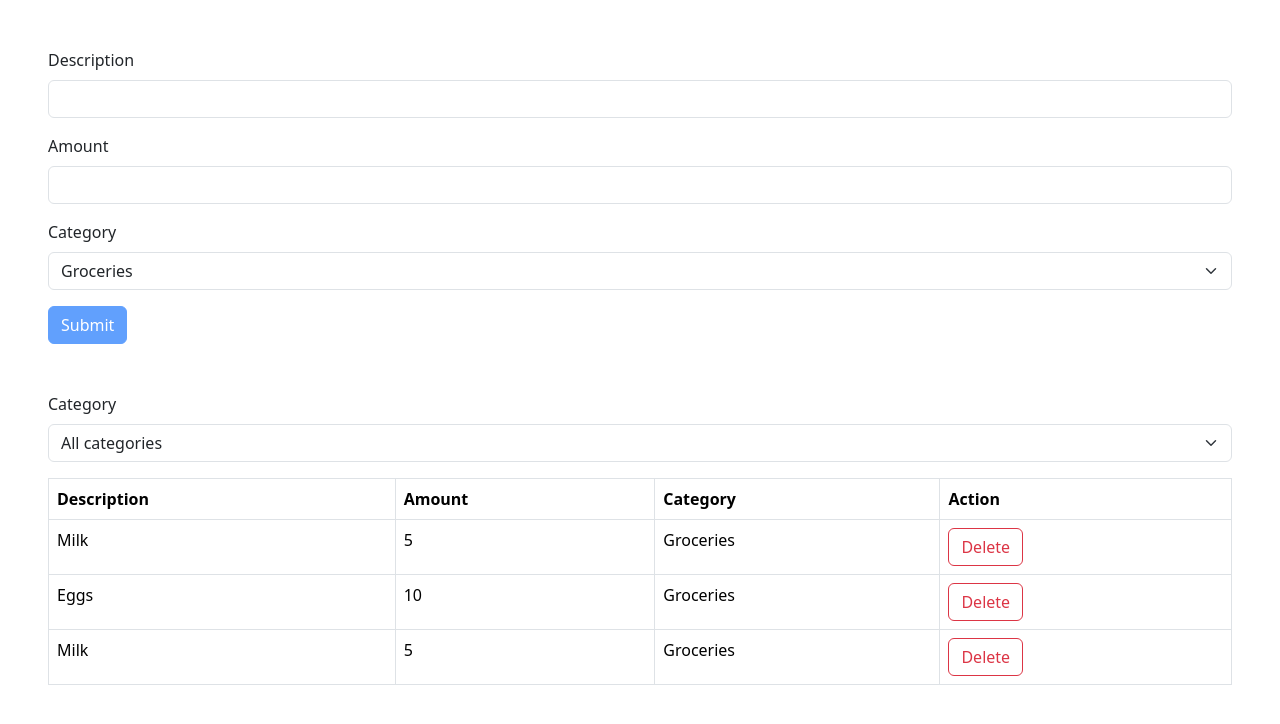
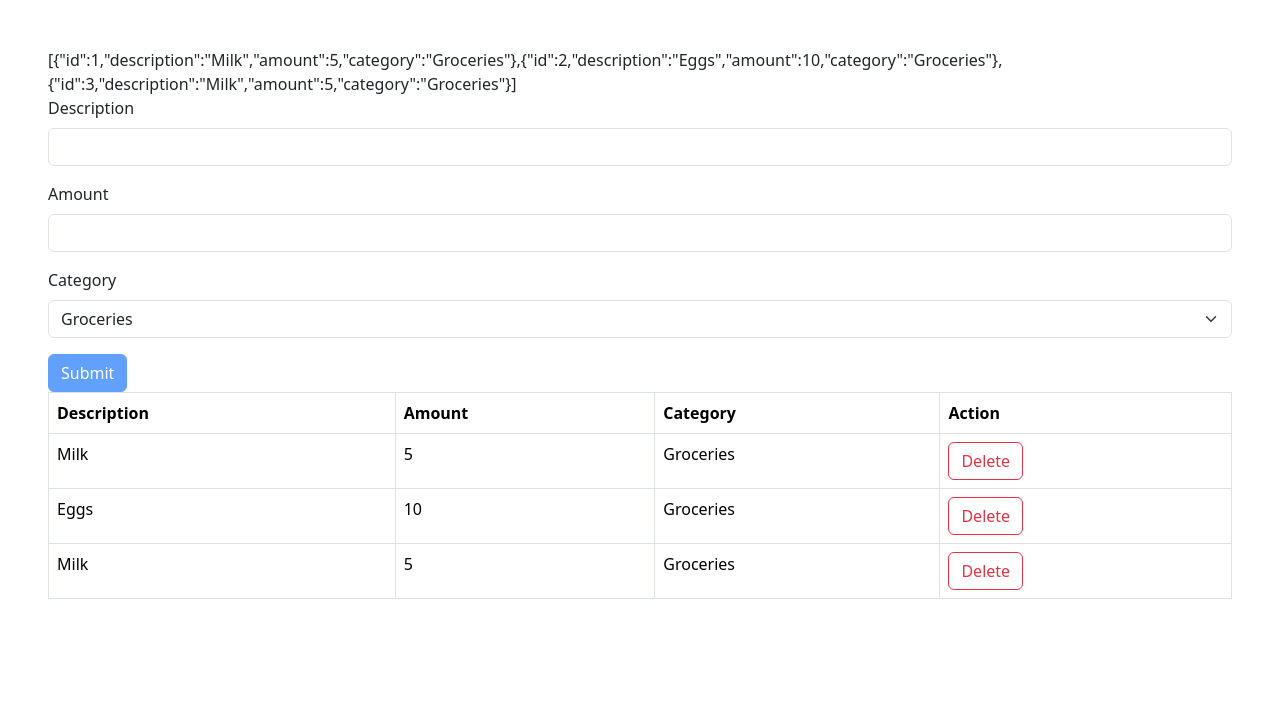
Before and after one commit to Kiru100/react-ts-expense-tracker, a React (Vite) app: page / in a window 1280 px wide. Shown: the top 724 px of the page. Built offline with nearby package versions, Linux system fonts and the light colour scheme.

Commit message:
Update App.tsx

```diff
--- a/src/App.tsx
+++ b/src/App.tsx
@@ -2,6 +2,7 @@ import { Form } from "react-bootstrap";
 import FormData from "./components/FormData";
 import FormInputs from "./components/FormInputs";
 import { useState } from "react";
+import { FieldValues } from "react-hook-form";
 
 
 
@@ -11,26 +12,24 @@ function App() {
         {id: 1, description: "Milk", amount: 5, category: "Groceries"},
         {id: 2, description: "Eggs", amount: 10, category: "Groceries"},
         {id: 3, description: "Milk", amount: 5, category: "Groceries"}
-    ])
+    ]);
+
+	const handleSubmit = (data: FieldValues) =>{
+		console.log(" data ", data)
+		const {description, amount, category} = data;
+
+
+		const newObject = { id: form_data.length + 1, description: description, amount: amount, category: category };
+
+    // Update the state by combining the current array with the new object
+    setFormData([...form_data, newObject]);
+	}
 
 	return (
 		<div className='m-5'>
-			<FormInputs></FormInputs>
-			<Form className="mt-5">
-				<Form.Group
-						className="mb-3"
-						controlId="expense_amount"
-					>
-						<Form.Label>Category</Form.Label>
-						<Form.Select aria-label="Default select example">
-							<option value="groceries">All categories</option>
-							<option value="groceries">Groceries</option>
-							<option value="utilities">Utilities</option>
-							<option value="entertainment">Entertainment</option>
-						</Form.Select>
-					</Form.Group>
-			</Form>
-			<FormData form_data={form_data}></FormData>
+			{JSON.stringify(form_data)}
+			<FormInputs onSubmitForm={handleSubmit}/>
+			<FormData form_data={form_data} />
 		</div>
 	)
 	}
```
